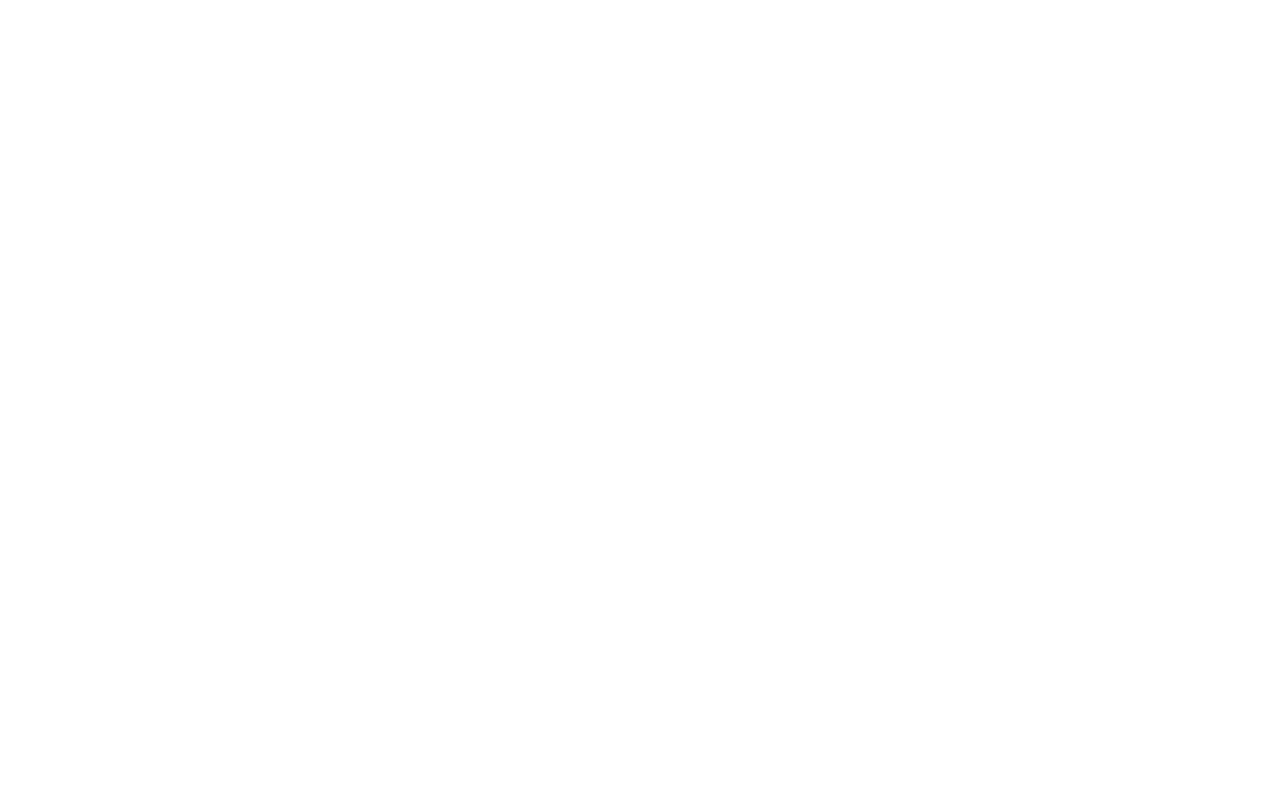
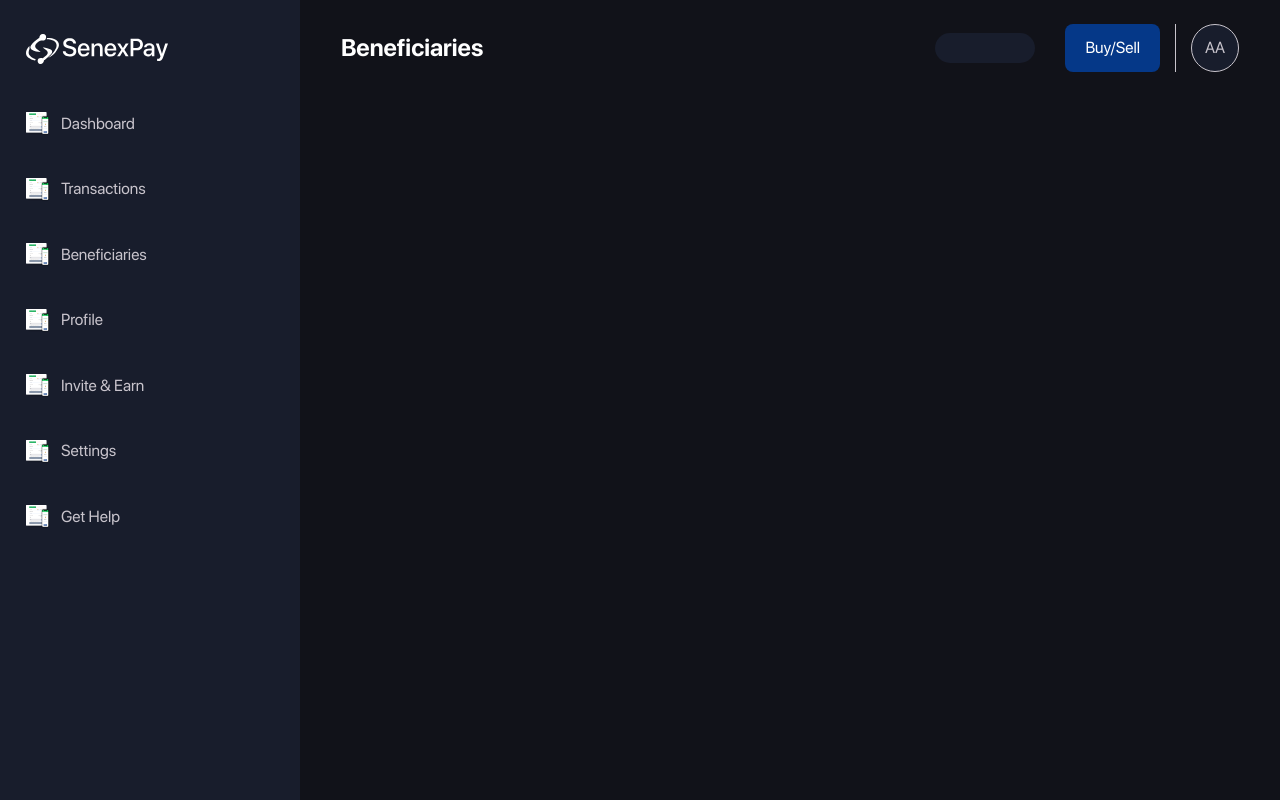
Before and after one commit to daaef/senex-dashboard, a Nuxt app: page /beneficiaries in a window 1280 px wide. Before the commit this address had no page. Built offline with nearby package versions, Linux system fonts and the light colour scheme.

Commit message:
other pages

```diff
--- a/components/TopBar.vue
+++ b/components/TopBar.vue
@@ -16,9 +16,9 @@ export default {
     getPath() {
       let path = this.$route.path
       if (path === '/' || path === '/dashboard') {
-        path = 'Dashboard'
+        path = '/dashboard'
       }
-      path = path.split('/')[0]
+      path = path.split('/')[1]
       return path.replace(/^\//, '')
     },
   },
--- a/data/sidebar.js
+++ b/data/sidebar.js
@@ -2,7 +2,7 @@ export default [
   {
     name: 'Dashboard',
     icon: '/img/vp-3screenshot.png',
-    link: '/dashboard',
+    link: '/',
   },
   {
     name: 'Transactions',
--- /dev/null
+++ b/pages/beneficiaries.vue
@@ -0,0 +1,11 @@
+<template>
+  <div></div>
+</template>
+
+<script>
+export default {
+  layout: 'dashboard',
+}
+</script>
+
+<style></style>
--- /dev/null
+++ b/pages/help.vue
@@ -0,0 +1,11 @@
+<template>
+  <div></div>
+</template>
+
+<script>
+export default {
+  layout: 'dashboard',
+}
+</script>
+
+<style></style>
--- /dev/null
+++ b/pages/invite.vue
@@ -0,0 +1,11 @@
+<template>
+  <div></div>
+</template>
+
+<script>
+export default {
+  layout: 'dashboard',
+}
+</script>
+
+<style></style>
--- /dev/null
+++ b/pages/profile.vue
@@ -0,0 +1,11 @@
+<template>
+  <div></div>
+</template>
+
+<script>
+export default {
+  layout: 'dashboard',
+}
+</script>
+
+<style></style>
--- /dev/null
+++ b/pages/settings.vue
@@ -0,0 +1,11 @@
+<template>
+  <div></div>
+</template>
+
+<script>
+export default {
+  layout: 'dashboard',
+}
+</script>
+
+<style></style>
--- /dev/null
+++ b/pages/transactions.vue
@@ -0,0 +1,11 @@
+<template>
+  <div></div>
+</template>
+
+<script>
+export default {
+  layout: 'dashboard',
+}
+</script>
+
+<style></style>
```
